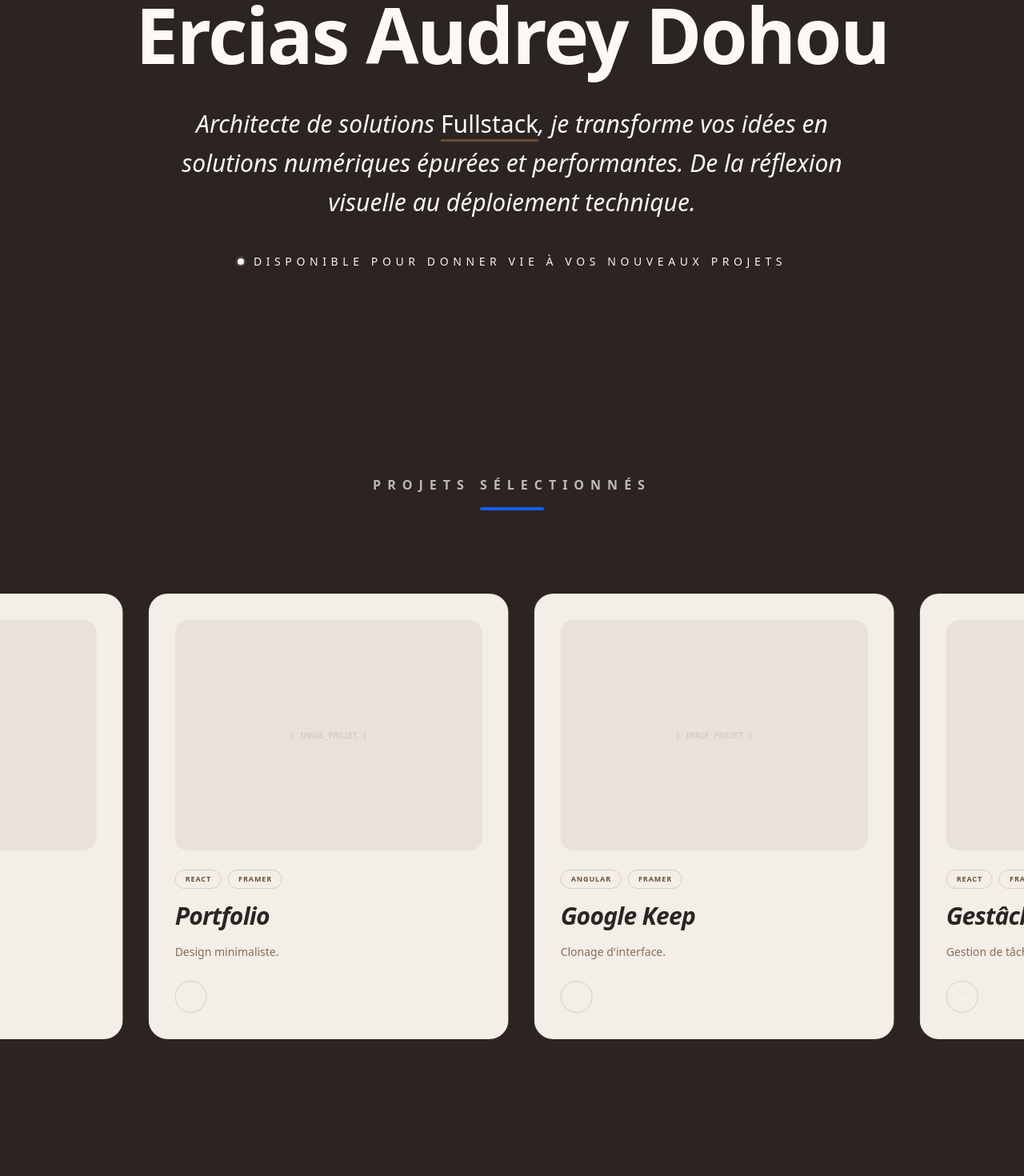
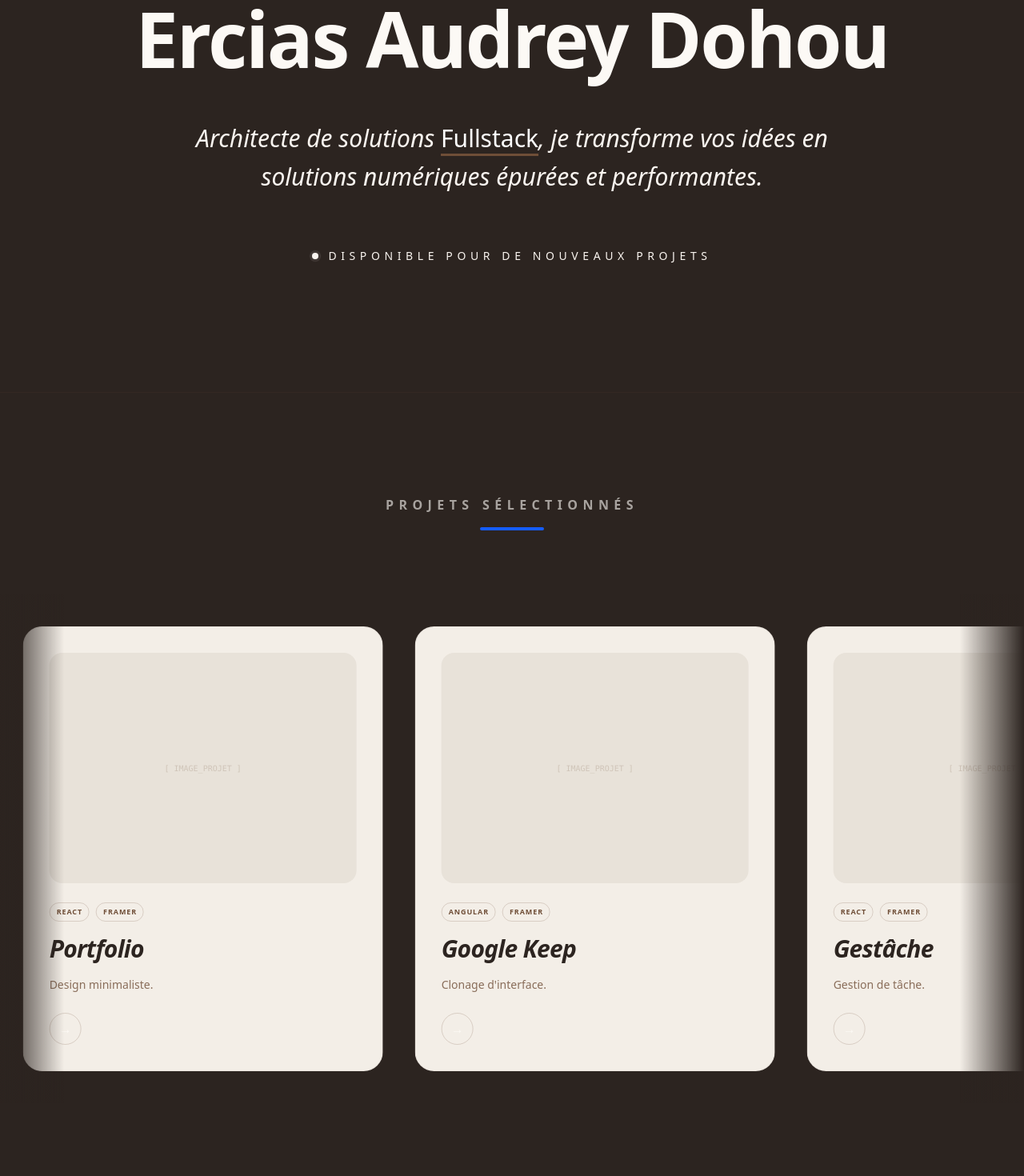
Before and after one commit to audreyerciasdohou-124/Portfolio_2026, a Next.js app: page / in a window 1280 px wide. Shown: the part 260-1730 px from the top of the page at 80% size. Built offline with nearby package versions, Linux system fonts and the light colour scheme.

Commit message:
gestion responsibilité

```diff
--- a/app/page.tsx
+++ b/app/page.tsx
@@ -1,3 +1,4 @@
+// @ts-nocheck
 "use client";
 import { useEffect } from 'react';
 import { motion } from 'framer-motion';
@@ -22,9 +23,9 @@ export default function Home() {
     { title: "Gestâche", desc: "Gestion de tâche.", tags: ["REACT", "FRAMER"] }
   ];
 
-  const duplicatedProjects = [...projects, ...projects];
+  const duplicatedProjects = [...projects, ...projects, ...projects];
 
-  // Correction définitive : Typage en 'any' pour bypasser les erreurs de build TypeScript
+  // Configuration des animations
   const containerVariants: any = {
     hidden: { opacity: 0 },
     visible: {
@@ -41,65 +42,69 @@ export default function Home() {
       transition: {
         type: "spring",
         stiffness: 100,
-        damping: 10
+        damping: 15
       }
     }
   };
 
   return (
-    <div className="w-full overflow-hidden bg-[#2C2420]">
+    <main className="w-full overflow-hidden bg-[#2C2420]">
       {/* SECTION ACCUEIL */}
-      <section className="py-40 text-center px-4">
+      <section className="relative min-h-[80vh] flex items-center justify-center py-20 md:py-40 text-center px-6">
         <motion.div
           initial="hidden"
           animate="visible"
           variants={containerVariants}
           className="max-w-6xl mx-auto"
         >
-          {/* NOM SUR UNE SEULE LIGNE */}
+          {/* NOM : Adapté pour ne pas dépasser sur mobile */}
           <motion.h1
             variants={itemVariants}
-            className="text-4xl sm:text-6xl md:text-7xl lg:text-8xl font-bold text-[#FCF9F5] whitespace-nowrap tracking-tight"
+            className="text-4xl sm:text-6xl md:text-7xl lg:text-8xl font-bold text-[#FCF9F5] tracking-tight leading-[1.1] whitespace-normal md:whitespace-nowrap"
           >
             Ercias Audrey Dohou
           </motion.h1>
 
-          <div className="mt-10 max-w-4xl mx-auto">
+          <div className="mt-8 md:mt-12 max-w-4xl mx-auto">
             <motion.p
               variants={itemVariants}
-              className="text-[#FAF5F0] text-xl md:text-3xl italic font-light leading-relaxed"
+              className="text-[#FAF5F0] text-lg md:text-3xl italic font-light leading-relaxed px-2"
             >
               Architecte de solutions <span className="text-white not-italic font-medium underline decoration-[#6F4E37] underline-offset-8">Fullstack</span>, je transforme vos idées en solutions numériques épurées et performantes.
-              De la réflexion visuelle au déploiement technique.
             </motion.p>
 
             <motion.p
               variants={itemVariants}
-              className="mt-10 flex items-center justify-center gap-3 text-[#FAF5F0] opacity-80 font-medium uppercase text-[11px] md:text-sm tracking-[0.4em]"
+              className="mt-10 md:mt-16 flex items-center justify-center gap-3 text-[#FAF5F0] opacity-80 font-medium uppercase text-[10px] md:text-sm tracking-[0.2em] md:tracking-[0.4em]"
             >
-              <span className="relative flex h-2 w-2">
+              <span className="relative flex h-2 w-2 shrink-0">
                 <span className="animate-ping absolute inline-flex h-full w-full rounded-full bg-[#FAF5F0] opacity-40"></span>
                 <span className="relative inline-flex rounded-full h-2 w-2 bg-[#FAF5F0]"></span>
               </span>
-              Disponible pour donner vie à vos nouveaux projets
+              Disponible pour de nouveaux projets
             </motion.p>
           </div>
         </motion.div>
       </section>
 
-      {/* SECTION PROJETS */}
-      <section id="projets" className="py-24 overflow-hidden border-y border-[#6F4E37]/10">
-        <div className="flex flex-col items-center mb-16 text-center px-4">
-          <h2 className="text-sm md:text-base font-bold uppercase tracking-[0.5em] text-[#FCF9F5] opacity-70">
+      {/* SECTION PROJETS : Amélioration du défilement mobile */}
+      <section id="projets" className="py-20 md:py-32 overflow-hidden border-y border-[#6F4E37]/10 bg-[#2C2420]">
+        <div className="flex flex-col items-center mb-12 md:mb-20 text-center px-4">
+          <h2 className="text-xs md:text-base font-bold uppercase tracking-[0.4em] text-[#FCF9F5] opacity-60">
             Projets Sélectionnés
           </h2>
-          <div className="h-1 w-20 bg-blue-600 rounded-full mt-4"></div>
+          <div className="h-1 w-12 md:w-20 bg-blue-600 rounded-full mt-4"></div>
         </div>
 
+        {/* Conteneur du Marquee avec dégradés sur les côtés pour le style */}
         <div className="relative flex overflow-hidden group">
-          <div className="flex animate-marquee gap-8 py-10">
+            {/* Effet de fondu sur les bords (optionnel mais recommandé) */}
+            <div className="absolute inset-y-0 left-0 w-20 bg-gradient-to-r from-[#2C2420] to-transparent z-10 pointer-events-none hidden md:block"></div>
+            <div className="absolute inset-y-0 right-0 w-20 bg-gradient-to-l from-[#2C2420] to-transparent z-10 pointer-events-none hidden md:block"></div>
+
+          <div className="flex animate-marquee gap-6 md:gap-10 py-10">
             {duplicatedProjects.map((proj, i) => (
-              <div key={i} className="min-w-[320px] md:min-w-[450px]">
+              <div key={i} className="min-w-[290px] md:min-w-[450px]">
                 <ProjectCard
                   index={i}
                   title={proj.title}
@@ -113,9 +118,9 @@ export default function Home() {
       </section>
 
       {/* SECTION SKILLS */}
-      <div className="max-w-[1400px] mx-auto px-6 py-32">
+      <section id="competences" className="max-w-[1400px] mx-auto px-6 py-24 md:py-40">
         <Skills />
-      </div>
-    </div>
+      </section>
+    </main>
   );
 }
--- a/components/ProjectCard.tsx
+++ b/components/ProjectCard.tsx
@@ -1,5 +1,5 @@
 "use client";
-import { motion } from "framer-motion"; // Correction de l'import si nécessaire
+import { motion } from "framer-motion";
 
 interface ProjectProps {
   title: string;
@@ -11,20 +11,19 @@ interface ProjectProps {
 const ProjectCard = ({ title, description, tags, index }: ProjectProps) => {
   return (
     <motion.div
-      // L'effet de reveal : glissement léger et opacité
       initial={{ opacity: 0, x: 50 }}
       whileInView={{ opacity: 1, x: 0 }}
       viewport={{ once: false, amount: 0.2 }}
       transition={{
         duration: 0.8,
-        ease: [0.215, 0.61, 0.355, 1], // Ease out cubic pour plus de naturel
+        ease: [0.215, 0.61, 0.355, 1],
         delay: index * 0.1
       }}
-      className="bg-[#F3EEE7] rounded-[24px] p-6 md:p-8 border border-[#2C2420]/5
+      // CHANGEMENT : p-5 sur mobile, p-8 sur desktop
+      className="bg-[#F3EEE7] rounded-[24px] p-5 md:p-8 border border-[#2C2420]/5
                  hover:shadow-xl transition-all duration-500 group h-full flex flex-col justify-between"
     >
       <div className="space-y-6">
-        {/* Ratio image plus élégant (4:3) */}
         <div className="aspect-[4/3] bg-[#E8E2D9] rounded-[16px] overflow-hidden relative">
           <div className="w-full h-full flex items-center justify-center text-[#6F4E37]/20
                         group-hover:scale-105 transition-transform duration-[1500ms] ease-out font-mono text-[10px]">
@@ -33,19 +32,20 @@ const ProjectCard = ({ title, description, tags, index }: ProjectProps) => {
         </div>
 
         <div className="space-y-4">
-          <div className="flex gap-2">
+          <div className="flex flex-wrap gap-2"> {/* flex-wrap ajouté pour les tags */}
             {tags.map((tag, i) => (
-              <span key={i} className="text-[9px] px-3 py-1 border border-[#6F4E37]/20
+              <span key={i} className="text-[8px] md:text-[9px] px-2 py-1 border border-[#6F4E37]/20
                                      text-[#6F4E37] rounded-full uppercase font-bold tracking-[0.1em]">
                 {tag}
               </span>
             ))}
           </div>
 
-          <h3 className="text-2xl md:text-3xl font-bold text-[#2C2420] tracking-tight italic">
+          {/* CHANGEMENT : text-xl sur mobile pour éviter que ça casse */}
+          <h3 className="text-xl md:text-3xl font-bold text-[#2C2420] tracking-tight italic">
             {title}
           </h3>
-          <p className="text-[#6F4E37]/80 text-sm leading-relaxed font-light line-clamp-2">
+          <p className="text-[#6F4E37]/80 text-xs md:text-sm leading-relaxed font-light line-clamp-2">
             {description}
           </p>
         </div>
```
